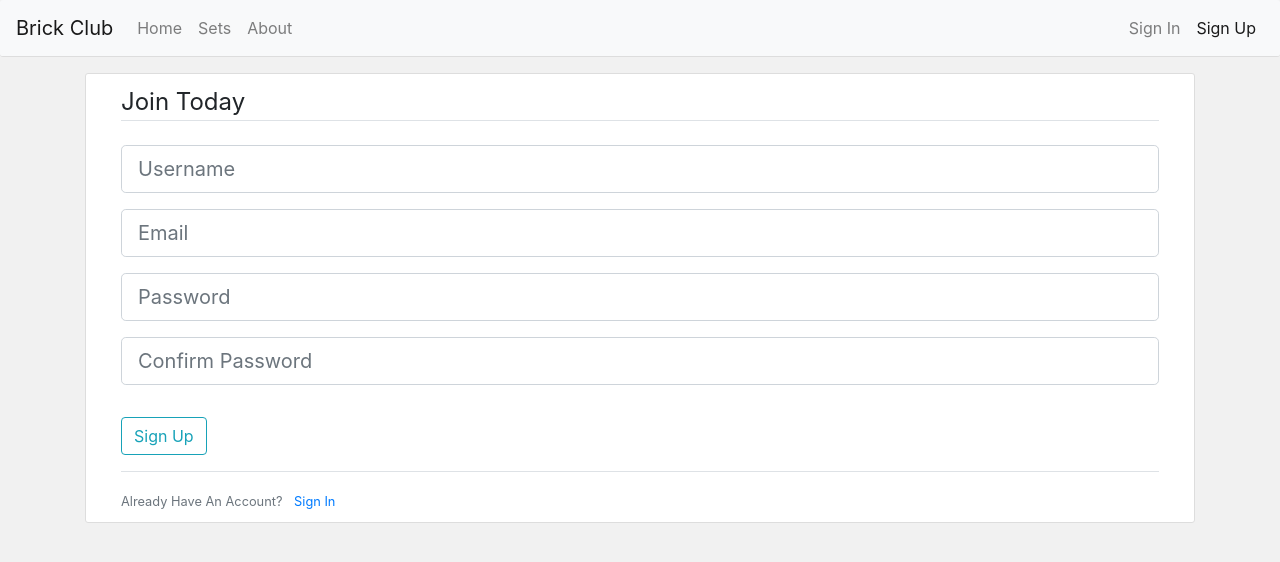
After one commit to myaskovsky/Brick-Club, a Flask app: page /sign_up in a window 1280 px wide. The commit adds this page. Shown: the top 562 px of the page. Run offline with Flask 2, Linux system fonts and the light colour scheme; some libraries are stand-ins or nearby versions.

Commit message:
Added sign and sign up pages. Added Forms for them and flash messages.

```diff
--- a/app/templates/public/about.html
+++ b/app/templates/public/about.html
@@ -2,7 +2,7 @@
 
 {% block title %}About{% endblock %}
 
-{% block main %}
+{% block content %}
 
     <div class="container">
         <div class="row">
--- a/app/templates/public/catalog.html
+++ b/app/templates/public/catalog.html
@@ -2,7 +2,7 @@
 
 {% block title %}Catalog{% endblock %}
 
-{% block main %}
+{% block content %}
 
 <div class="album py-5">
     <div class="container">
--- a/app/templates/public/home.html
+++ b/app/templates/public/home.html
@@ -2,7 +2,7 @@
 
 {% block title %}Home{% endblock %}
 
-{% block main %}
+{% block content %}
 
 <div class="container">
         <div class="col-md-12">
--- a/app/templates/public/profile.html
+++ b/app/templates/public/profile.html
@@ -2,7 +2,7 @@
 
 {% block title %}Profile{% endblock %}
 
-{% block main %}
+{% block content %}
 
     <div class="container">
         <div class="row">
--- /dev/null
+++ b/app/templates/public/sign_up.html
@@ -0,0 +1,72 @@
+{% extends "public/templates/public_template.html" %}
+{% block content %}
+
+<div class="container content-section">
+    <div class="col-md-12">
+        <form method="POST" action="">
+            {{ form.hidden_tag() }}
+            <fieldset class="form-group">
+                <legend class="border-bottom mb-4">Join Today</legend>
+                <div class="form-group">
+                    {% if form.username.errors %}
+                    {{ form.username(class="form-control form-control-lg is-invalid") }}
+                    <div class="invalid-feedback">
+                        {% for error in form.username.errors %}
+                        <span>{{ error }}</span>
+                        {% endfor %}
+                    </div>
+                    {% else %}
+                    {{ form.username(class="form-control form-control-lg") }}
+                    {% endif %}
+                </div>
+                <div class="form-group">
+                    {% if form.email.errors %}
+                    {{ form.email(class="form-control form-control-lg is-invalid") }}
+                    <div class="invalid-feedback">
+                        {% for error in form.email.errors %}
+                        <span>{{ error }}</span>
+                        {% endfor %}
+                    </div>
+                    {% else %}
+                    {{ form.email(class="form-control form-control-lg") }}
+                    {% endif %}
+                </div>
+                <div class="form-group">
+                    {% if form.password.errors %}
+                    {{ form.password(class="form-control form-control-lg is-invalid") }}
+                    <div class="invalid-feedback">
+                        {% for error in form.password.errors %}
+                        <span>{{ error }}</span>
+                        {% endfor %}
+                    </div>
+                    {% else %}
+                    {{ form.password(class="form-control form-control-lg") }}
+                    {% endif %}
+                </div>
+                <div class="form-group">
+                    {% if form.confirm_password.errors %}
+                    {{ form.confirm_password(class="form-control form-control-lg is-invalid") }}
+                    <div class="invalid-feedback">
+                        {% for error in form.confirm_password.errors %}
+                        <span>{{ error }}</span>
+                        {% endfor %}
+                    </div>
+                    {% else %}
+                    {{ form.confirm_password(class="form-control form-control-lg") }}
+                    {% endif %}
+                </div>
+            </fieldset>
+            <div class="form-group">
+                {{ form.submit(class="btn btn-outline-info") }}
+            </div>
+        </form>
+
+        <div class="border-top pt-3">
+            <small class="text-muted">
+                Already Have An Account? <a class="ml-2" href="{{ url_for('users.sign_in') }}">Sign In</a>
+            </small>
+        </div>
+    </div>
+</div>
+
+{% endblock content %}
--- a/app/templates/public/templates/public_template.html
+++ b/app/templates/public/templates/public_template.html
@@ -7,13 +7,18 @@
     <meta name="viewport" content="width=device-width, initial-scale=1, shrink-to-fit=no">
 
     <!-- Bootstrap CSS -->
-    <link rel="stylesheet" href="https://stackpath.bootstrapcdn.com/bootstrap/4.3.1/css/bootstrap.min.css" integrity="sha384-ggOyR0iXCbMQv3Xipma34MD+dH/1fQ784/j6cY/iJTQUOhcWr7x9JvoRxT2MZw1T" crossorigin="anonymous">
+    <link rel="stylesheet" href="https://stackpath.bootstrapcdn.com/bootstrap/4.3.1/css/bootstrap.min.css"
+          integrity="sha384-ggOyR0iXCbMQv3Xipma34MD+dH/1fQ784/j6cY/iJTQUOhcWr7x9JvoRxT2MZw1T" crossorigin="anonymous">
 
     <!-- Custom CSS -->
     <!-- Can not resolve directory <link rel="stylesheet" href="{{ url_for('static', filename='css/style.css') }}">-->
     <link rel="stylesheet" href="../../../static/css/style.css">
 
-    <title>{% block title %}{% endblock %}</title>
+    {% if title %}
+    <title>Brick club - {{ title }}</title>
+    {% else %}
+    <title>Brick club</title>
+    {% endif %}
 </head>
 
 <body>
@@ -22,13 +27,13 @@
     <div class="collapse navbar-collapse" id="navbarNav">
         <ul class="navbar-nav" id="navigation">
             <li class="nav-item">
-                    <a class="nav-link" href="/">Home</a>
+                <a class="nav-link" href="{{ url_for('main.home') }}">Home</a>
             </li>
             <li class="nav-item">
-                    <a class="nav-link" href="/catalog">Sets</a>
+                <a class="nav-link" href="{{ url_for('main.catalog') }}">Sets</a>
             </li>
             <li class="nav-item">
-                    <a class="nav-link" href="/about">About</a>
+                <a class="nav-link" href="{{ url_for('main.about') }}">About</a>
             </li>
         </ul>
     </div>
@@ -36,21 +41,47 @@
     <div class="collapse navbar-collapse">
         <ul class="navbar-nav ml-auto">
             <li class="nav-item">
-                    <a class="nav-link" href="/profile">Profile</a>
+                {% if username %}
+                <a class="nav-link" href="{{ url_for('main.profile') }}">{{ username }}</a>
+                {% else %}
+                <a class="nav-link" href="{{ url_for('users.sign_in') }}">Sign In</a>
+                {% endif %}
+            </li>
+            <li class="nav-item">
+                {% if username %}
+                <a class="nav-link">Sign Out</a>
+                {% else %}
+                <a class="nav-link" href="{{ url_for('users.sign_up') }}">Sign Up</a>
+                {% endif %}
             </li>
         </ul>
     </div>
 </nav>
 
-    <main>
-        {% block main %}{% endblock %}
+<main role="main" class="container">
+    {% with messages = get_flashed_messages(with_categories=true) %}
+    {% if messages %}
+    {% for category, message in messages%}
+    <div class="alert alert-{{ category }}">
+        {{ message }}
+    </div>
+    {% endfor %}
+    {% endif %}
+    {% endwith %}
+    {% block content %}{% endblock %}
 </main>
 
 <!-- Optional JavaScript -->
 <!-- jQuery first, then Popper.js, then Bootstrap JS -->
-    <script src="https://code.jquery.com/jquery-3.3.1.slim.min.js" integrity="sha384-q8i/X+965DzO0rT7abK41JStQIAqVgRVzpbzo5smXKp4YfRvH+8abtTE1Pi6jizo" crossorigin="anonymous"></script>
-    <script src="https://cdnjs.cloudflare.com/ajax/libs/popper.js/1.14.7/umd/popper.min.js" integrity="sha384-UO2eT0CpHqdSJQ6hJty5KVphtPhzWj9WO1clHTMGa3JDZwrnQq4sF86dIHNDz0W1" crossorigin="anonymous"></script>
-    <script src="https://stackpath.bootstrapcdn.com/bootstrap/4.3.1/js/bootstrap.min.js" integrity="sha384-JjSmVgyd0p3pXB1rRibZUAYoIIy6OrQ6VrjIEaFf/nJGzIxFDsf4x0xIM+B07jRM" crossorigin="anonymous"></script><!-- Import our custom JavaScript -->
+<script src="https://code.jquery.com/jquery-3.3.1.slim.min.js"
+        integrity="sha384-q8i/X+965DzO0rT7abK41JStQIAqVgRVzpbzo5smXKp4YfRvH+8abtTE1Pi6jizo"
+        crossorigin="anonymous"></script>
+<script src="https://cdnjs.cloudflare.com/ajax/libs/popper.js/1.14.7/umd/popper.min.js"
+        integrity="sha384-UO2eT0CpHqdSJQ6hJty5KVphtPhzWj9WO1clHTMGa3JDZwrnQq4sF86dIHNDz0W1"
+        crossorigin="anonymous"></script>
+<script src="https://stackpath.bootstrapcdn.com/bootstrap/4.3.1/js/bootstrap.min.js"
+        integrity="sha384-JjSmVgyd0p3pXB1rRibZUAYoIIy6OrQ6VrjIEaFf/nJGzIxFDsf4x0xIM+B07jRM"
+        crossorigin="anonymous"></script><!-- Import our custom JavaScript -->
 <!-- Can not resolve directory <script src="{{ url_for('static', filename='js/app.js') }}"></script>-->
 
 <!-- move next code in separate js file-->
@@ -58,8 +89,8 @@
     const currentLocation = location.href;
     const menuItem = document.querySelectorAll('.nav-link');
     const menuLength = menuItem.length
-        for (let i = 0; i<menuLength; i++){
-            if(menuItem[i].href == currentLocation){
+    for (let i = 0; i < menuLength; i++) {
+        if (menuItem[i].href == currentLocation) {
             menuItem[i].className += " active"
         }
     }
--- /dev/null
+++ b/app/users/forms.py
@@ -0,0 +1,19 @@
+from flask_wtf import FlaskForm
+from wtforms import StringField, PasswordField, SubmitField, BooleanField
+from wtforms.validators import DataRequired, Length, Email, EqualTo, ValidationError
+
+
+class SignUpForm(FlaskForm):
+    username = StringField(validators=[DataRequired(), Length(min=2, max=20)], render_kw={"placeholder": "Username"})
+    email = StringField(validators=[DataRequired(), Email()], render_kw={"placeholder": "Email"})
+    password = PasswordField(validators=[DataRequired()], render_kw={"placeholder": "Password"})
+    confirm_password = PasswordField(validators=[DataRequired(), EqualTo('password')],
+                                     render_kw={"placeholder": "Confirm Password"})
+    submit = SubmitField('Sign Up')
+
+
+class SignInForm(FlaskForm):
+    email = StringField(validators=[DataRequired(), Email()], render_kw={"placeholder": "Email"})
+    password = PasswordField(validators=[DataRequired()], render_kw={"placeholder": "Password"})
+    remember = BooleanField('Remember Me')
+    submit = SubmitField('Sign In')
--- /dev/null
+++ b/app/users/routes.py
@@ -0,0 +1,32 @@
+from flask import render_template, url_for, flash, redirect, request, Blueprint
+from app.users.forms import SignInForm, SignUpForm
+
+#from flask_login import login_user, current_user, logout_user, login_required
+#from app import db, bcrypt
+#from app.models import User, Post
+#from app.users.forms import (RegistrationForm, LoginForm, UpdateAccountForm,
+#                                   RequestResetForm, ResetPasswordForm)
+#from app.users.utils import save_picture, send_reset_email
+
+users = Blueprint('users', __name__)
+
+
+@users.route('/sign_up', methods=['GET', 'POST'])
+def sign_up():
+    form = SignUpForm()
+    if form.validate_on_submit():
+        flash(f'Account created for {form.username.data}!', 'success')
+        return redirect(url_for('main.home'))
+    return render_template('public/sign_up.html', title='Sign Up', form=form)
+
+
+@users.route('/sign_in', methods=['GET', 'POST'])
+def sign_in():
+    form = SignInForm()
+    if form.validate_on_submit():
+        if form.email.data == 'admin@mag.com' and form.password.data == 'password':
+            flash('You have been logged in', 'success')
+            return redirect(url_for('main.home'))
+        else:
+            flash('Login unsuccessful. Please check email and password', 'danger')
+    return render_template('public/sign_in.html', title='Sign In', form=form)
--- /dev/null
+++ b/app/users/utils.py
@@ -0,0 +1 @@
+ECHO is on.
```
Also changed, not shown: app/__init__.py (+13 -0 lines), app/main/routes.py (+7 -4 lines), app/templates/public/sign_in.html (added, +53 -0 lines), app/users/__init__.py (added). Lines whose indentation alone changed are shown as unchanged.
